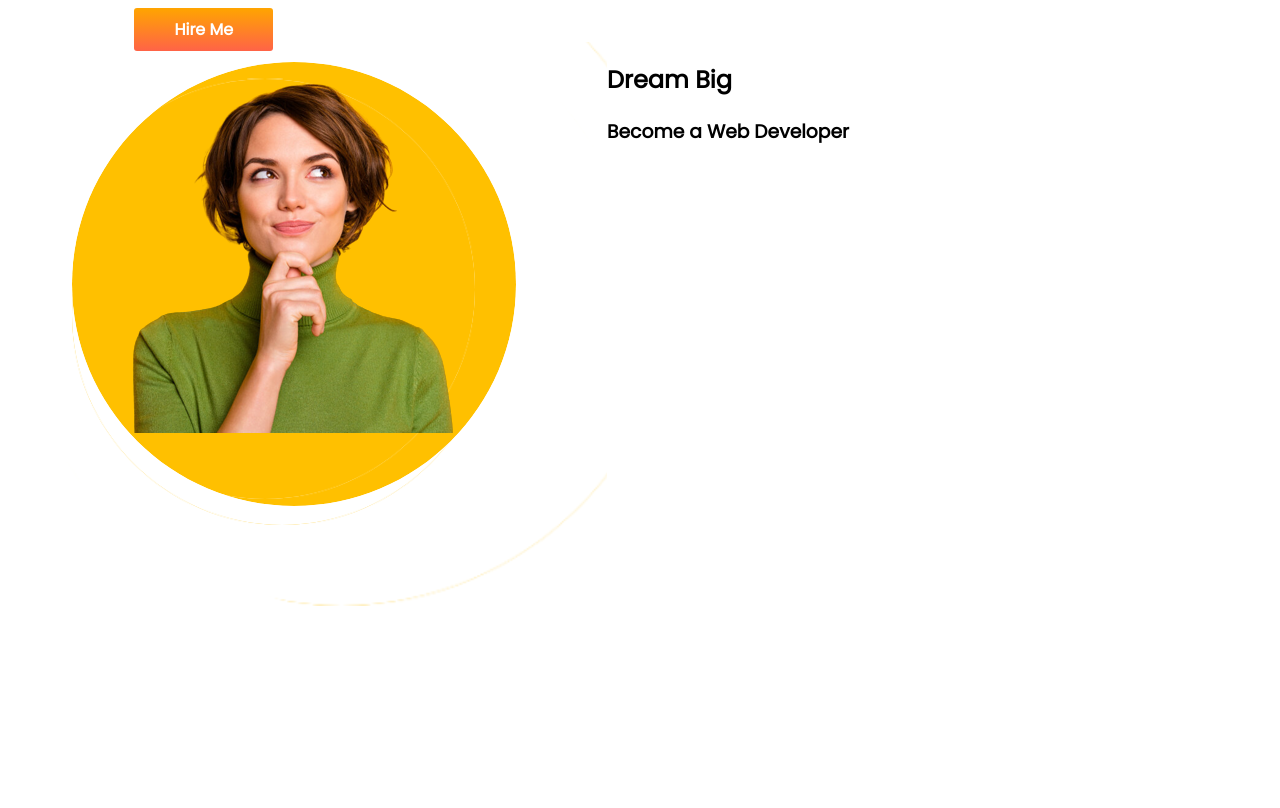
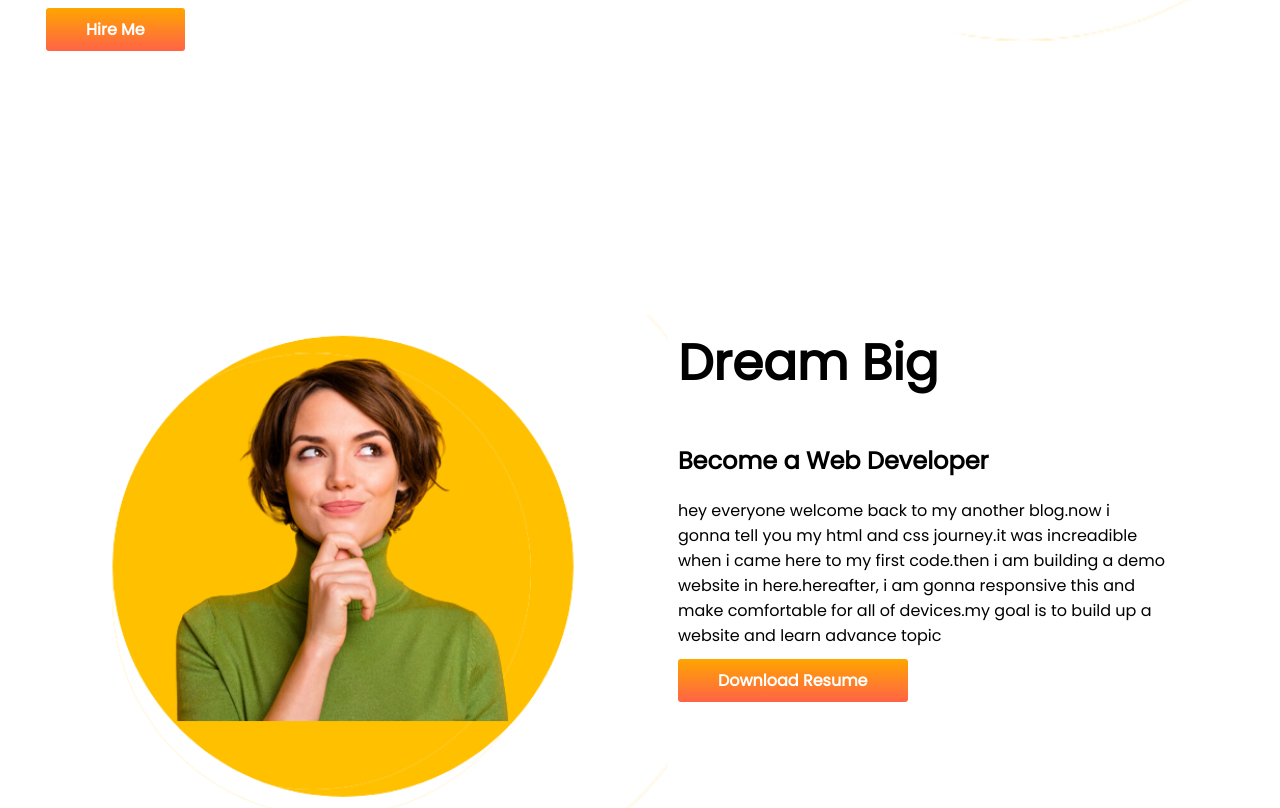
Before and after one commit to nayeem421392/Developer-portfolio, a plain HTML site: page index.html in a window 1280 px wide. Shown: the part 583-1391 px from the top of the page. Before the commit the page ends 1240 px from the top, so only its background shows below. Drawn offline with Linux system fonts and the light colour scheme.

```diff
--- a/index.html
+++ b/index.html
@@ -39,12 +39,20 @@
       </div>
     </section>
     <section class="dream-big">
-      <div>
-        <img src="show off/cute.png" alt="" />
+      <div class="half-width">
+        <img class="photo" src="show off/cute.png" alt="" />
       </div>
-      <div>
-        <h2>Dream Big</h2>
-        <h3>Become a Web Developer</h3>
+      <div class="half-width">
+        <h1>Dream Big</h1>
+        <h2>Become a Web Developer</h2>
+        <p>
+          hey everyone welcome back to my another blog.now i gonna tell you my
+          html and css journey.it was increadible when i came here to my first
+          code.then i am building a demo website in here.hereafter, i am gonna
+          responsive this and make comfortable for all of devices.my goal is to
+          build up a website and learn advance topic
+        </p>
+        <a class="link-button" target="_blank" href="">Download Resume</a>
       </div>
     </section>
   </body>
--- a/style.css
+++ b/style.css
@@ -10,13 +10,16 @@ h1{
 }
 section{
     display: flex;
+    margin-bottom: 200px;
 }
 .half-width{
     width: 60%;
-    padding-left: 10%;
+    padding-left: 3%;
+    padding-right: 6%;
 }
 .half-width img{
-    width: 100%;
+    width: 120%;
+    margin-top: 30px;
 }
 
 .link-button{
@@ -30,4 +33,5 @@ section{
 
 p{
     margin-bottom: 20px;
+    margin-right: 30px;
 }
```
